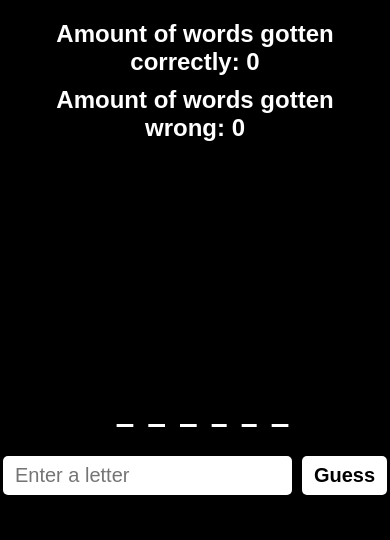
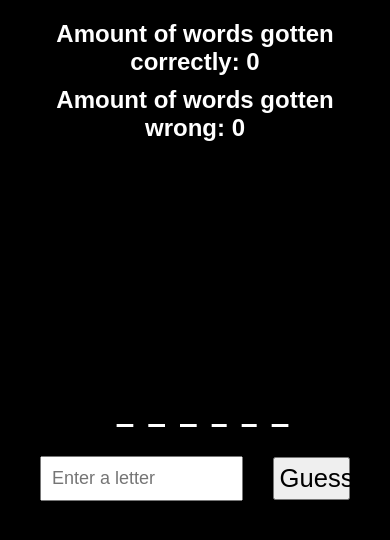
Before and after one commit to Otormin/Hangman, a plain HTML site: page Hangman.html in a window 390 px wide. Drawn offline with Linux system fonts and the light colour scheme.

Commit message:
Fix responsive view for mobile

```diff
--- a/Hangman.css
+++ b/Hangman.css
@@ -180,32 +180,6 @@ body {
 
 .guess {
   display: none;
-  width: 100%;
-  height: auto;
-  align-items: center;
-  justify-content: center;
-  background-color: black;
-  padding: 20px;
-  gap: 10px;
-}
-
-#guessInput {
-  padding: 10px 15px;
-  font-size: 24px;
-  border: none;
-  border-radius: 5px;
-  outline: none;
-}
-
-#guessButton {
-  background-color: white;
-  color: black;
-  padding: 10px 20px;
-  font-size: 24px;
-  font-weight: 600;
-  border: none;
-  border-radius: 5px;
-  cursor: pointer;
 }
 
 /* again */
@@ -216,7 +190,7 @@ body {
   align-items: center;
   justify-content: center;
   background-color: black;
-  padding: 100px 20px 40px;
+  padding: 30px 20px 0px;
 }
 
 #playAgain {
@@ -238,7 +212,7 @@ body {
   align-items: center;
   justify-content: center;
   background-color: black;
-  padding: 40px 10px 10px;
+  padding: 20px 10px 10px;
 }
 
 .quit a {
@@ -261,7 +235,7 @@ body {
   display: flex;
   align-items: center;
   justify-content: center;
-  padding-bottom: 30px;
+  padding-bottom: 0px;
   text-align: center;
 }
 
@@ -280,6 +254,28 @@ body {
 }
 
 @media (max-width: 768px) {
+  .guess {
+    display: flex;
+    align-items: center;
+    justify-content: center;
+    gap: 30px;
+    padding: 20px 40px 0px 40px;
+  }
+
+  .guess input {
+    width: 75%;
+    padding: 10px;
+    font-size: 18px;
+    box-sizing: border-box;
+  }
+
+  .guess button {
+    width: 25%;
+    padding: 5px;
+    font-size: 1.6rem;
+    cursor: pointer;
+  }
+
   #randomWord-Ul {
     font-size: 40px;
   }
@@ -314,12 +310,6 @@ body {
     padding: 10px 15px;
   }
 
-  #guessInput,
-  #guessButton {
-    font-size: 20px;
-    padding: 8px 12px;
-  }
-
   .score {
     flex-direction: column;
     gap: 10px;
@@ -327,3 +317,21 @@ body {
     text-align: center;
   }
 }
+
+@media (max-width: 380px) {
+  .guess button {
+    width: 25%;
+    padding: 9px;
+    font-size: 1.3rem;
+    cursor: pointer;
+  }
+}
+
+@media (max-width: 325px) {
+  .guess button {
+    width: 25%;
+    padding: 9px;
+    font-size: 1rem;
+    cursor: pointer;
+  }
+}
--- a/Hangman.html
+++ b/Hangman.html
@@ -41,12 +41,12 @@
       <button id="guessButton">Guess</button>
     </section>
 
+    <section class="output">
+      <h1 id="wordReveal"></h1>
+    </section>
+
     <section class="again">
       <button id="playAgain">Play Again</button>
-    </section>
-
-    <section class="output">
-      <h1 id="wordReveal"></h1>
     </section>
 
     <section class="quit">
```
